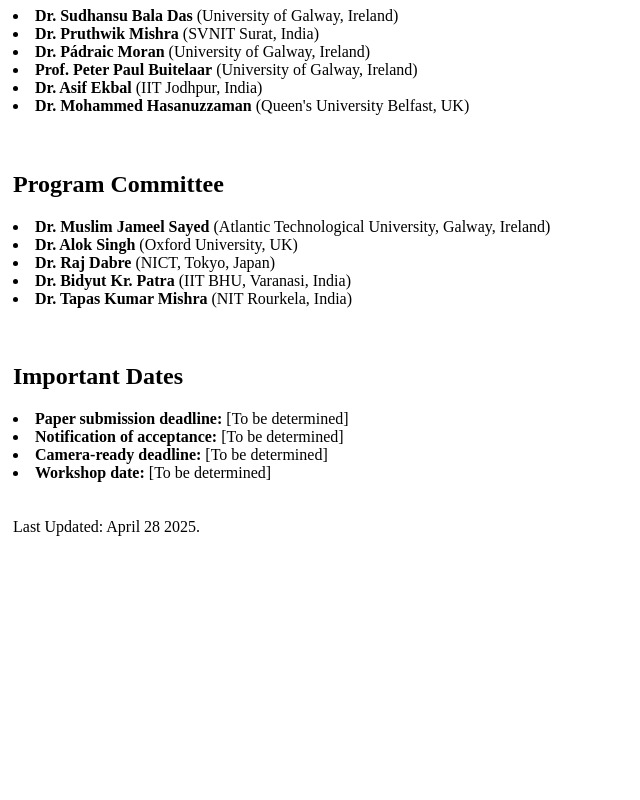
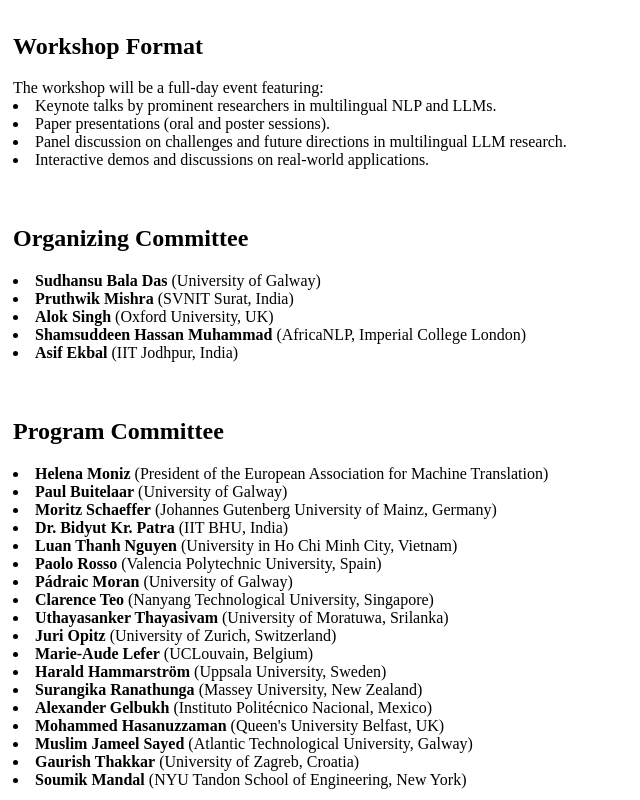
Before and after one commit to globalnlp2025/globalnlp2025.github.io, a plain HTML site: page index.html in a window 1280 px wide. Shown: the part 900-1700 px from the top of the page, without its empty margins (0-640 px from the left). Before the commit the page ends 1444 px from the top, so only its background shows below. Drawn offline with Linux system fonts and the light colour scheme; a script that the page names is missing.

Commit message:
GlobalNLP2025

```diff
--- a/index.html
+++ b/index.html
@@ -24,7 +24,7 @@
             <tbody>
                 <tr>
                     <td>
-                        <img src="logo.png" border="0" width="175" style="vertical-align:middle"><br>
+                        <img src="logo.png" border="0" width="175" height="200"><br>
                     </td>
                     <td>
                         <h1 style="text-align: center;">GlobalNLP2025 @ RANLP 2025</h1>
@@ -56,21 +56,40 @@
         <br>
         <br>
         <br>
+        <h2>Workshop Format</h2>
+        The workshop will be a full-day event featuring:
+        <li>Keynote talks by prominent researchers in multilingual NLP and LLMs.</li>
+        <li>Paper presentations (oral and poster sessions).</li>
+        <li>Panel discussion on challenges and future directions in multilingual LLM research.</li>
+        <li>Interactive demos and discussions on real-world applications.</li>
+        <br><br>
         <h2>Organizing Committee</h2>
-        <li><b>Dr. Sudhansu Bala Das</b> (University of Galway, Ireland)</li>
-        <li><b>Dr. Pruthwik Mishra</b> (SVNIT Surat, India)</li>
-        <li><b>Dr. Pádraic Moran</b> (University of Galway, Ireland)</li>
-        <li><b>Prof. Peter Paul Buitelaar</b> (University of Galway, Ireland)</li>
-        <li><b>Dr. Asif Ekbal</b> (IIT Jodhpur, India)</li>
-        <li><b>Dr. Mohammed Hasanuzzaman</b> (Queen's University Belfast, UK)</li>
+        <li><b>Sudhansu Bala Das</b> (University of Galway)</li>
+        <li><b>Pruthwik Mishra</b> (SVNIT Surat, India)</li>
+        <li><b>Alok Singh</b> (Oxford University, UK)</li>
+        <li><b>Shamsuddeen Hassan Muhammad</b> (AfricaNLP, Imperial College London)</li>
+        <li><b>Asif Ekbal</b> (IIT Jodhpur, India)</li>
         <br>
         <br>
         <h2>Program Committee</h2>
-        <li><b>Dr. Muslim Jameel Sayed</b>  (Atlantic Technological University, Galway, Ireland)</li>
-        <li><b>Dr. Alok Singh</b> (Oxford University, UK)</li>
-        <li><b>Dr. Raj Dabre</b> (NICT, Tokyo, Japan)</li>
-        <li><b>Dr. Bidyut Kr. Patra</b>  (IIT BHU, Varanasi, India)</li>
-        <li><b>Dr. Tapas Kumar Mishra</b> (NIT Rourkela, India)</li>
+        <li><b>Helena Moniz</b> (President of the European Association for Machine Translation)</li>
+        <li><b>Paul Buitelaar</b> (University of Galway)</li>
+        <li><b>Moritz Schaeffer</b> (Johannes Gutenberg University of Mainz, Germany)</li>
+        <li><b>Dr. Bidyut Kr. Patra</b>  (IIT BHU, India)</li>
+        <li><b>Luan Thanh Nguyen</b> (University in Ho Chi Minh City, Vietnam)</li>
+        <li><b>Paolo Rosso</b> (Valencia Polytechnic University, Spain)</li>
+        <li><b>Pádraic Moran</b> (University of Galway)</li>
+        <li><b>Clarence Teo</b> (Nanyang Technological University, Singapore)</li>
+        <li><b>Uthayasanker Thayasivam</b> (University of Moratuwa, Srilanka)</li>
+        <li><b>Juri Opitz</b> (University of Zurich, Switzerland)</li>
+        <li><b>Marie-Aude Lefer</b> (UCLouvain, Belgium)</li>
+        <li><b>Harald Hammarström</b> (Uppsala University, Sweden)</li>
+        <li><b>Surangika Ranathunga</b> (Massey University, New Zealand)</li>
+        <li><b>Alexander Gelbukh</b> (Instituto Politécnico Nacional, Mexico)</li>
+        <li><b>Mohammed Hasanuzzaman</b> (Queen's University Belfast, UK)</li>
+        <li><b>Muslim Jameel Sayed</b> (Atlantic Technological University, Galway)</li>
+        <li><b>Gaurish Thakkar</b> (University of Zagreb, Croatia)</li>
+        <li><b>Soumik Mandal</b> (NYU Tandon School of Engineering, New York)</li>
 
         <br><br>
         <h2>Important Dates</h2>
```
